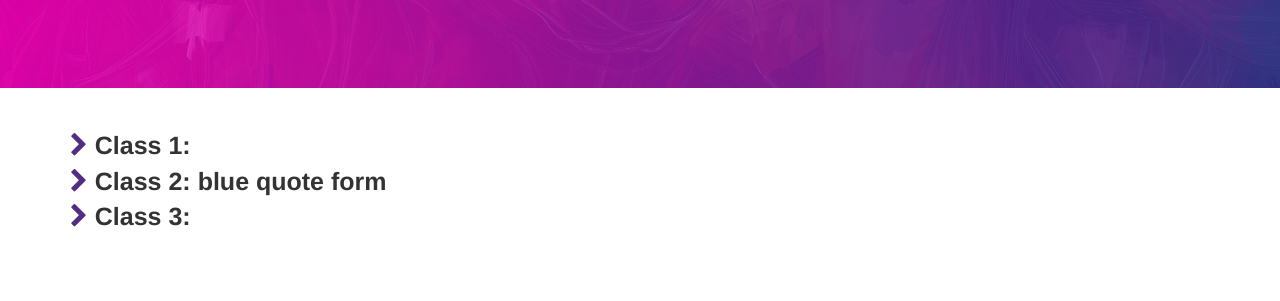
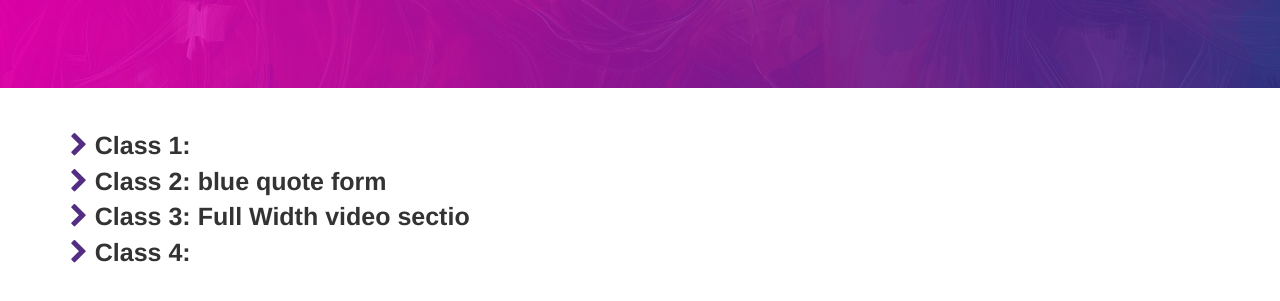
Before and after one commit to mahichy/150-sections, a plain HTML site: page index.html in a window 1280 px wide. Shown: the part 297-598 px from the top of the page. Drawn offline with Linux system fonts and the light colour scheme; files whose address does not match are found by name.

Commit message:
class name updated

```diff
--- a/index.html
+++ b/index.html
@@ -27,7 +27,8 @@
 							<ul>
 								<li><i class="fa fa-chevron-right"></i> <a target="_blank" href="/class-1/index.html"> Class 1: </a> </li>
 								<li><i class="fa fa-chevron-right"></i> <a href="/class-2/index.html"> Class 2: blue quote form </a> </li>
-								<li><i class="fa fa-chevron-right"></i> <a href="/class-2/index.html"> Class 3:</a> </li>
+								<li><i class="fa fa-chevron-right"></i> <a href="/class-3/index.html"> Class 3: Full Width video sectio </a> </li>
+								<li><i class="fa fa-chevron-right"></i> <a href="/class-4/index.html"> Class 4:  </a> </li>
 
 							</ul>
 						</div>
```
Also changed, not shown: class-3/index.html (+1 -1 lines).
